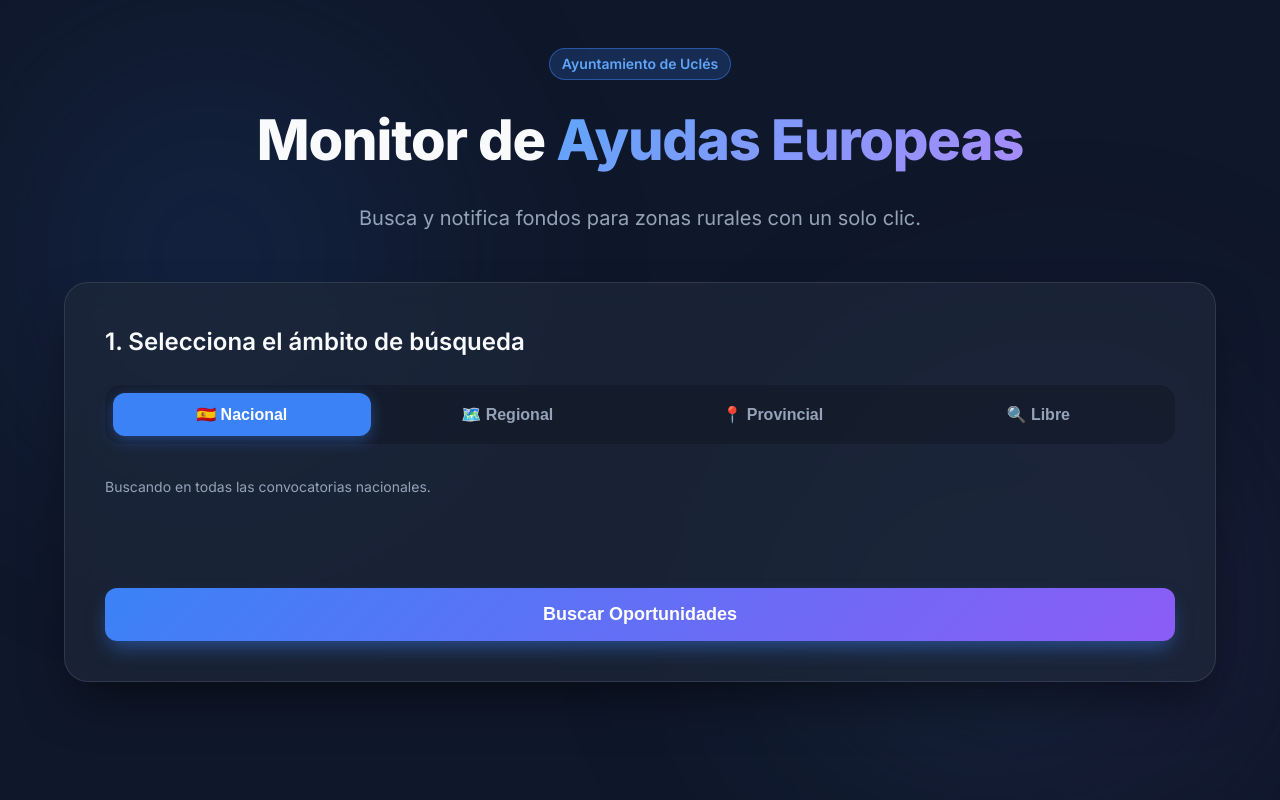
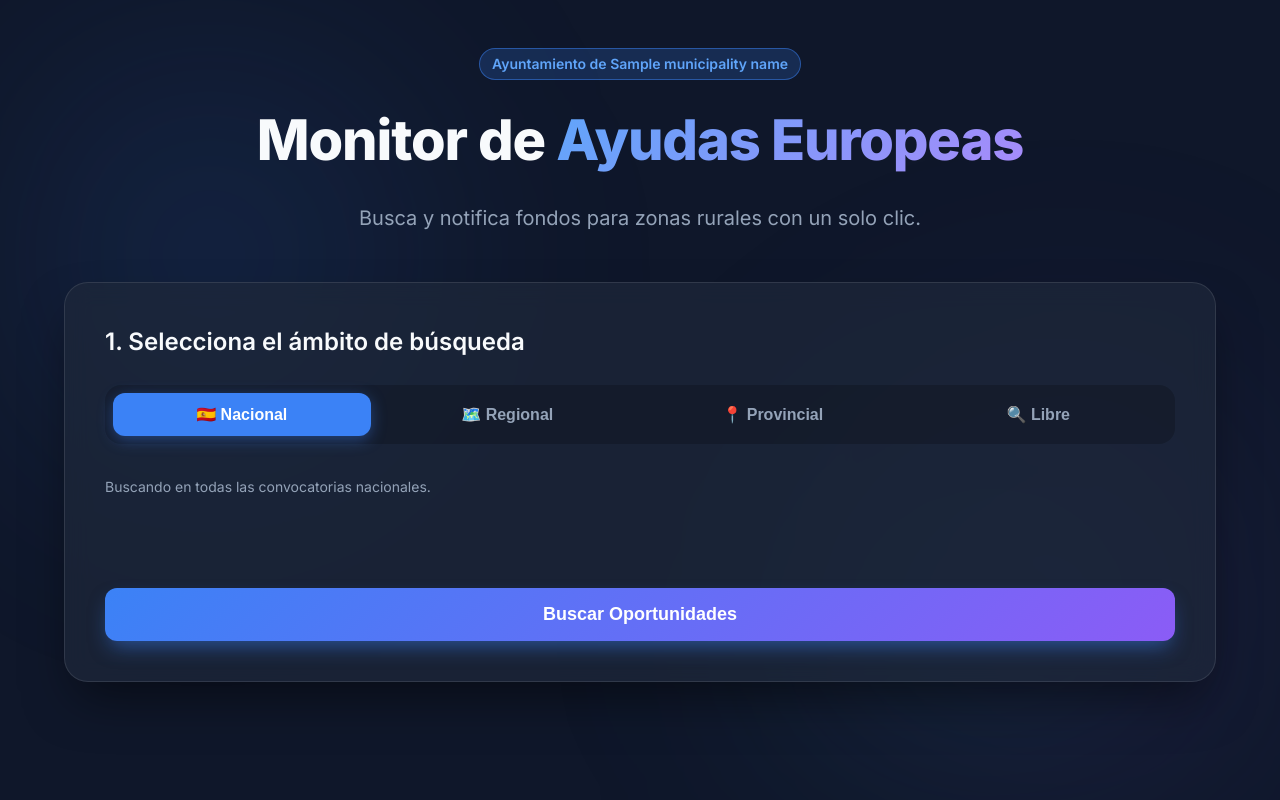
Before and after one commit to v0l0v/aytoRuralMonitor, a Flask app: template templates/index.html in a window 1280 px wide. Run offline with Flask 3, Linux system fonts and the light colour scheme; the template is opened without the code that fills it: most values are stand-ins (such as "Sample title", 1, 10 or a date in 2020).

Commit message:
ayto neutro

```diff
--- a/app.py
+++ b/app.py
@@ -2,7 +2,7 @@ import os
 import json
 from flask import Flask, render_template, request, jsonify
 from eu_api_monitor import EUAPIMonitor
-from config import SPAIN_GEOGRAPHY
+from config import SPAIN_GEOGRAPHY, MUNICIPALITY_CONFIG
 
 app = Flask(__name__)
 
@@ -12,7 +12,7 @@ monitor = EUAPIMonitor()
 @app.route('/')
 def index():
     """Sirve la página web principal"""
-    return render_template('index.html')
+    return render_template('index.html', municipality_name=MUNICIPALITY_CONFIG.get('name', 'tu municipio'))
 
 @app.route('/api/geography', methods=['GET'])
 def get_geography():
--- a/menu.py
+++ b/menu.py
@@ -212,7 +212,7 @@ def main_menu():
                     rprint("[yellow]No hay historial que borrar.[/yellow]")
                 time.sleep(1)
         elif choice == "❌ Salir":
-            rprint("[cyan]👋 ¡Hasta pronto! Sigue cuidando de Uclés.[/cyan]")
+            rprint(f"[cyan]👋 ¡Hasta pronto! Sigue cuidando de {MUNICIPALITY_CONFIG['name']}.[/cyan]")
             break
 
 if __name__ == "__main__":
--- a/templates/index.html
+++ b/templates/index.html
@@ -18,8 +18,9 @@
 
     <div class="container">
         <header class="hero">
-            <div class="badge">Ayuntamiento de Uclés</div>
+            <div class="badge">Ayuntamiento de {{ municipality_name }}</div>
             <h1>Monitor de <span class="gradient-text">Ayudas Europeas</span></h1>
+
             <p>Busca y notifica fondos para zonas rurales con un solo clic.</p>
         </header>
 
```
